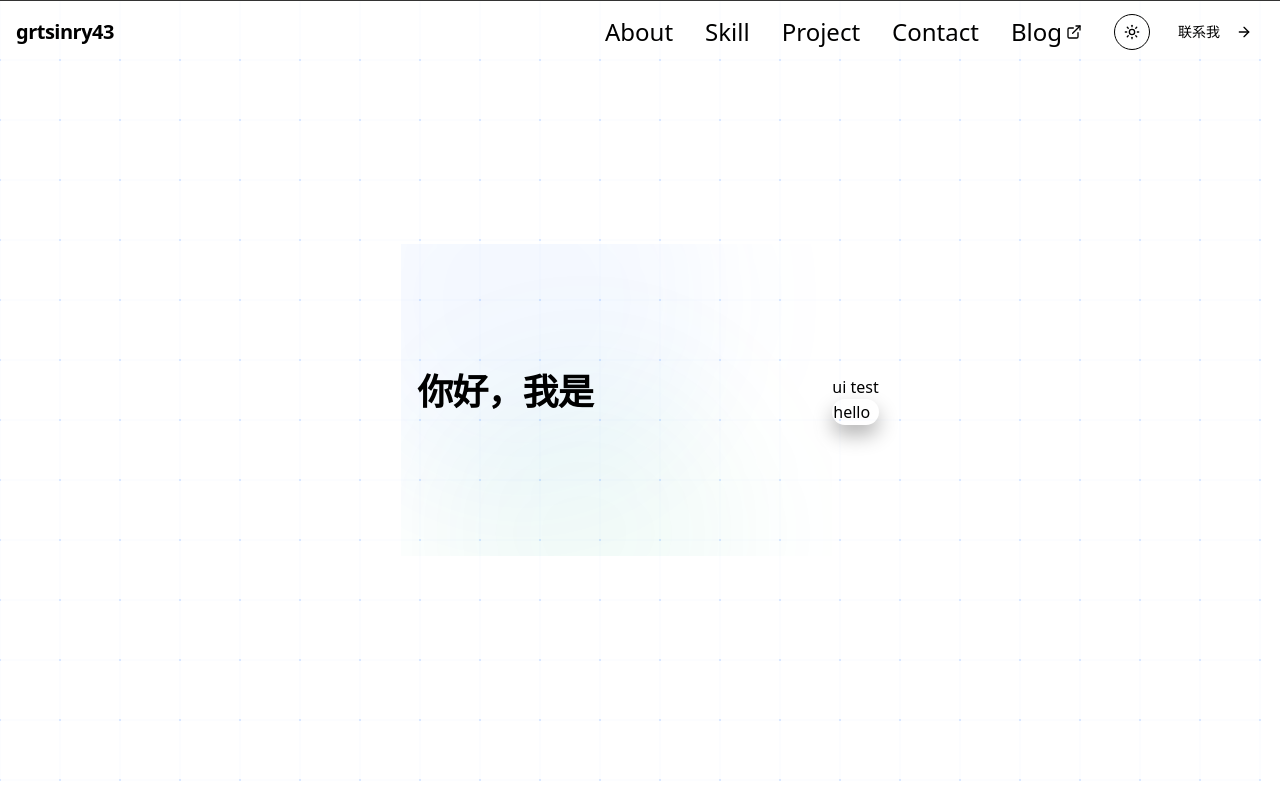
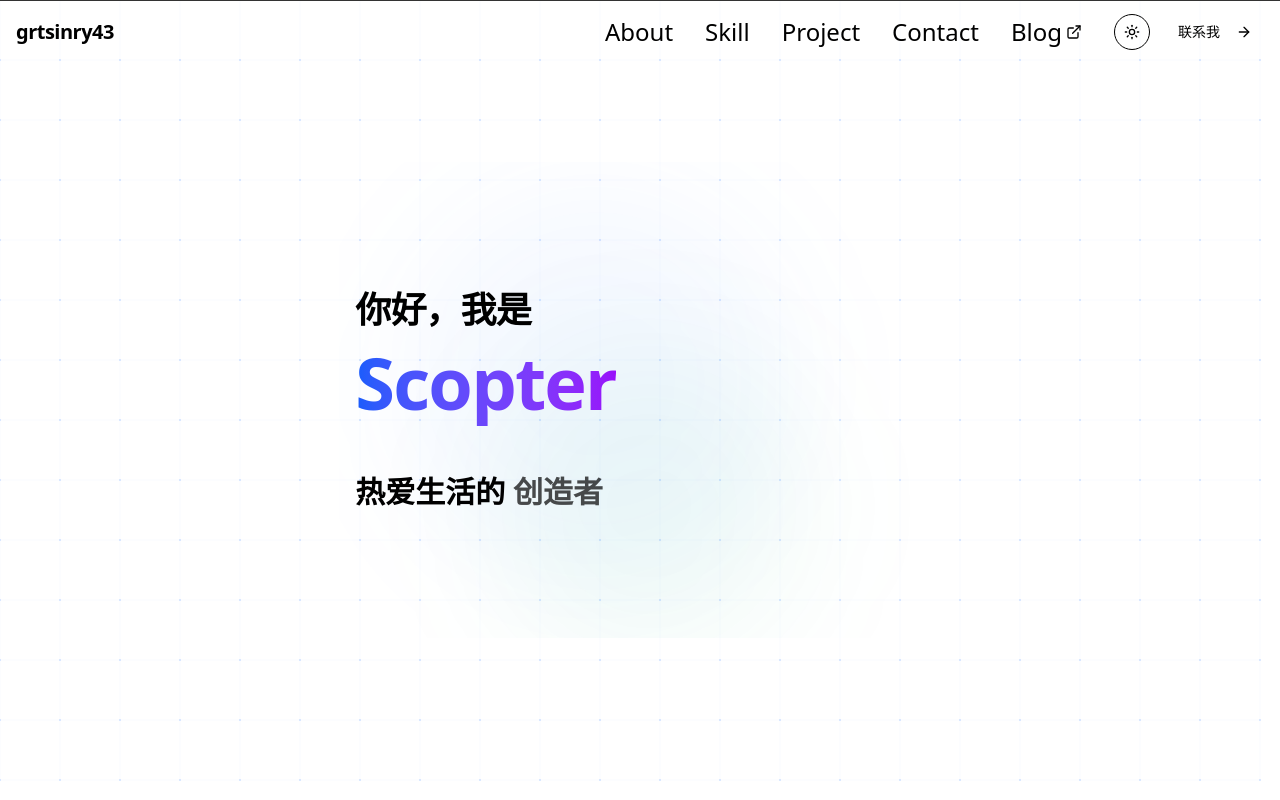
Before and after one commit to PPP16552102/Scott-Quill, a Next.js app: page /en in a window 1280 px wide. Built offline with nearby package versions, Linux system fonts and the light colour scheme.

Commit message:
feat: type writer hook & AnimatedGradientText component success

```diff
--- a/package.json
+++ b/package.json
@@ -16,6 +16,7 @@
     "class-variance-authority": "^0.7.1",
     "clsx": "^2.1.1",
     "framer-motion": "^12.23.24",
+    "gsap": "^3.13.0",
     "lucide-react": "^0.548.0",
     "next": "catalog:",
     "next-intl": "catalog:",
--- a/src/app/[locale]/page.tsx
+++ b/src/app/[locale]/page.tsx
@@ -89,12 +89,7 @@ const HomePage = () => {
             <CreativeCanvas mouseX={mouseXSpring} mouseY={mouseYSpring} />
           </div>
           <GsapPersonalIntro />
-          <div>
-            <h1>ui test</h1>
-            <ThreeDCard>
-              <div>hello</div>
-            </ThreeDCard>
-          </div>
+          <div></div>
         </div>
       </main>
     </div>
--- a/src/components/sections/personal-intro.tsx
+++ b/src/components/sections/personal-intro.tsx
@@ -1,6 +1,13 @@
-import { useRef } from "react";
-import { motion, useScroll, useTransform } from "framer-motion";
+import { useEffect, useRef, useState } from "react";
+import {
+  motion,
+  useScroll,
+  useTransform,
+  AnimatePresence,
+} from "framer-motion";
 import TextRevealEffect from "../ui/text-reveal-effect";
+import AnimatedGradientText from "../ui/animated-gradient-text";
+import { useTypeWriter } from "@/hooks/use-type-writer";
 
 const GsapPersonalIntro = () => {
   const containerRef = useRef<HTMLDivElement | null>(null);
@@ -14,6 +21,17 @@ const GsapPersonalIntro = () => {
   const y = useTransform(scrollYProgress, [0, 1], ["0%", "40%"]);
   const scale = useTransform(scrollYProgress, [0, 1], [1, 0.9]);
   const opacity = useTransform(scrollYProgress, [0, 0.8], [1, 0]);
+
+  const words = ["前端开发者", "设计者", "创造者"];
+  const [currentWordIndex, setCurrentWordIndex] = useState(0);
+
+  useEffect(() => {
+    const interval = setInterval(() => {
+      setCurrentWordIndex((prev) => (prev + 1) % words.length);
+    }, 2000);
+
+    return () => clearInterval(interval);
+  }, []);
 
   return (
     <motion.div
@@ -61,6 +79,30 @@ const GsapPersonalIntro = () => {
               className="text-3xl md:text-4xl font-bold tracking-tight mb-4"
               delay={1.5}
             />
+            <AnimatedGradientText
+              text="Scopter"
+              className="text-7xl font-bold tracking-tight pb-2"
+              gradient="from-blue-600 via-purple-600 to-blue-600"
+              delay={3.5}
+            />
+            <h4 className=" text-2xl md:text-3xl font-semibold text-foreground/80 mt-4">
+              热爱生活的{" "}
+              <AnimatePresence mode="wait">
+                <motion.span
+                  className=" inline-block relative text-primary"
+                  animate={{ opacity: [0.7, 1, 0.7] }}
+                  key={"key-" + currentWordIndex}
+                  transition={{
+                    duration: 2,
+                    repeat: Number.POSITIVE_INFINITY,
+                    repeatType: "loop",
+                    delay: 1.5,
+                  }}
+                >
+                  {useTypeWriter({ texts: words, speed: 200, delay: 500 })}
+                </motion.span>
+              </AnimatePresence>
+            </h4>
           </div>
         </div>
       </div>
--- /dev/null
+++ b/src/components/ui/animated-gradient-text.tsx
@@ -0,0 +1,59 @@
+import { useEffect, useRef } from "react";
+import { motion } from "framer-motion";
+import { cn } from "@/lib/utils";
+
+export interface AnimatedGradientTextProps {
+  text: string;
+  className?: string;
+  gradient?: string;
+  isAnimate?: boolean;
+  delay?: number;
+}
+
+export const AnimatedGradientText = ({
+  text,
+  className,
+  gradient = "from-blue-600 via-purple-600 to-blue-600",
+  isAnimate = true,
+  delay = 0,
+}: AnimatedGradientTextProps) => {
+  const textRef = useRef<HTMLDivElement | null>(null);
+
+  useEffect(() => {
+    if (!isAnimate || !textRef.current) return;
+
+    const loadGsap = async () => {
+      const { gsap } = await import("gsap");
+
+      gsap.to(textRef.current, {
+        backgroundPosition: "-200% center",
+        ease: "linear",
+        duration: 15,
+        repeat: -1,
+        delay,
+      });
+
+      loadGsap();
+    };
+  }, [isAnimate, delay]);
+
+  return (
+    <motion.div
+      ref={textRef}
+      className={cn(
+        "inline-block font-bold bg-clip-text text-transparent",
+        `bg-linear-to-r ${gradient}`,
+        "bg-size-[200%_auto]",
+        className
+      )}
+      style={{ backgroundPosition: "0% center" }}
+      initial={{ opacity: 0, y: 20 }}
+      animate={{ opacity: 1, y: 0 }}
+      transition={{ duration: 0.6, delay: delay * 0.1 }}
+    >
+      {text}
+    </motion.div>
+  );
+};
+
+export default AnimatedGradientText;
--- /dev/null
+++ b/src/hooks/use-type-writer.tsx
@@ -0,0 +1,48 @@
+import { useEffect, useState } from "react";
+
+export interface UseTypeWriterConfig {
+  texts: string | string[];
+  speed?: number;
+  delay?: number;
+}
+
+export const useTypeWriter = ({
+  texts,
+  speed = 100,
+  delay = 200,
+}: UseTypeWriterConfig) => {
+  const [displayText, setDisplayText] = useState("");
+  const [textIndex, setTextIndex] = useState(0);
+  const [charIndex, setCharIndex] = useState(0);
+  const [isDeleting, setIsDeleting] = useState(false);
+
+  useEffect(() => {
+    const currentText = texts[textIndex];
+
+    const timer = setTimeout(
+      () => {
+        if (!isDeleting) {
+          if (charIndex < currentText.length) {
+            setDisplayText(currentText.substring(0, charIndex + 1));
+            setCharIndex((prev) => prev + 1);
+          } else {
+            setTimeout(() => setIsDeleting(true), delay);
+          }
+        } else {
+          if (charIndex > 0) {
+            setDisplayText(currentText.substring(0, charIndex - 1));
+            setCharIndex((prev) => prev - 1);
+          } else {
+            setIsDeleting(false);
+            setTextIndex((prev) => (prev + 1) % texts.length);
+          }
+        }
+      },
+      isDeleting ? speed / 2 : speed
+    );
+
+    return () => clearInterval(timer);
+  }, [charIndex, isDeleting, textIndex, texts, speed, delay]);
+
+  return displayText;
+};
```
Also changed, not shown: 1 other file (tests, documents, lock files or other folders).
